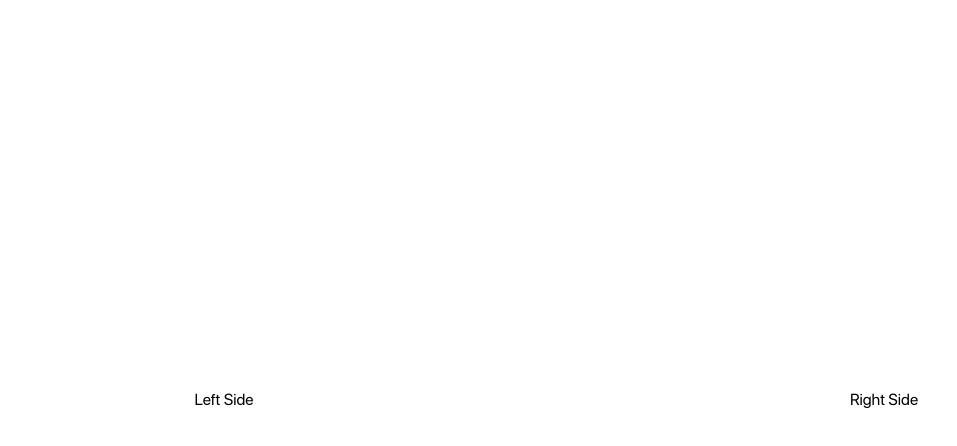
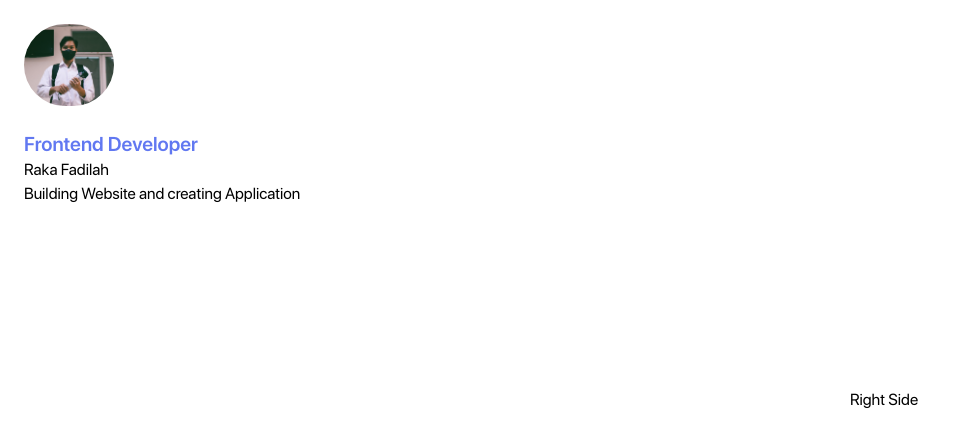
Before and after one commit to hiroshiyoka/hiroshiy.bento, a Next.js app: page / in a window 1280 px wide. Shown: the top 446 px of the page, without its empty margins (0-957 px from the left). Built offline with nearby package versions, Linux system fonts and the light colour scheme.

Commit message:
create left-side

```diff
--- a/app/page.tsx
+++ b/app/page.tsx
@@ -1,12 +1,31 @@
 // import { ThemeToggle } from '@/components/theme.toggle'
+import { siteConfig } from '@/config/site.config'
 import Image from 'next/image'
 
 export default function Home() {
   return (
     <main className="flex flex-1 h-full w-full gap-10">
       <div className="flex-1 p-6 h-full max-w-md">
-        <div className="flex items-center justify-center h-full rounded-md dark:bg-emerald-700">
-          Left Side
+        <div className="flex flex-col h-full rounded-md space-y-6">
+          <img
+            className="rounded-full"
+            src="about.jpg"
+            alt="raka-fadilah"
+            width="90"
+             height="90"
+            loading="eager"
+          />
+          <div>
+            <div className="text-xl text-primary font-semibold">
+              {siteConfig.title}
+            </div>
+            <div>
+              {siteConfig.creator}
+            </div>
+            <div>
+              {siteConfig.bio}
+            </div>
+          </div>
         </div>
       </div>
       <div className="flex-1 p-6 h-full">
--- /dev/null
+++ b/config/site.config.ts
@@ -0,0 +1,8 @@
+export const siteConfig = {
+    creator: "Raka Fadilah",
+    title: "Frontend Developer",
+    bio: "Building Website and creating Application",
+    location: "Berau, Indonesia",
+    locationLink: "https://goo.gl/maps/jdFYax1KvdpduGtS9",
+    email: "fadilahsyafaat2427@gmail.com"
+} as const;
```
Also changed, not shown: public/about.jpg (added).
